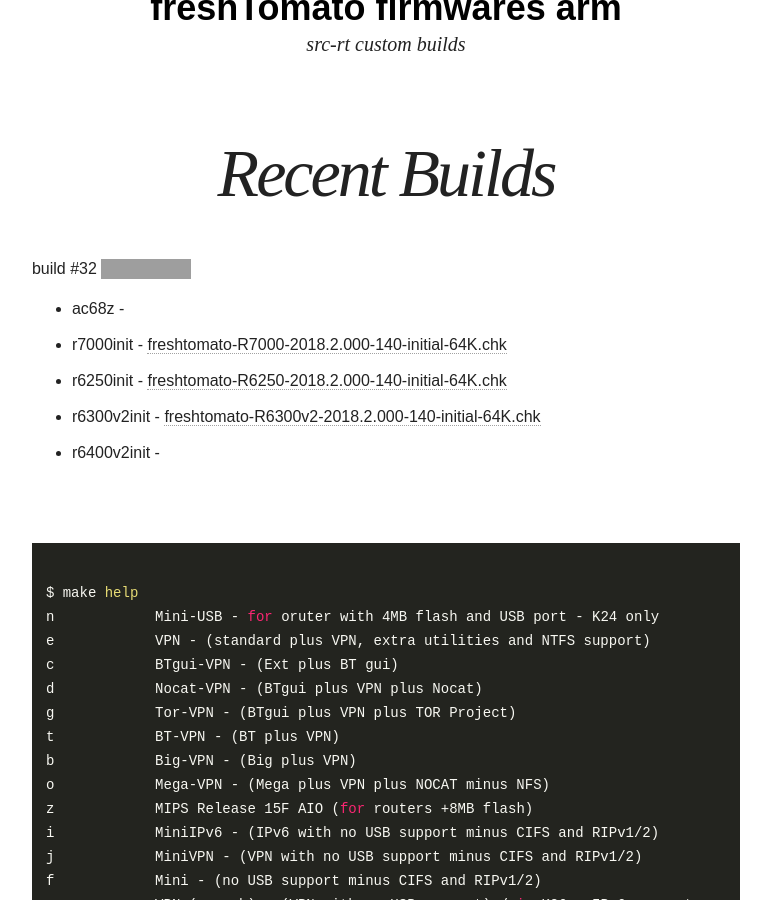
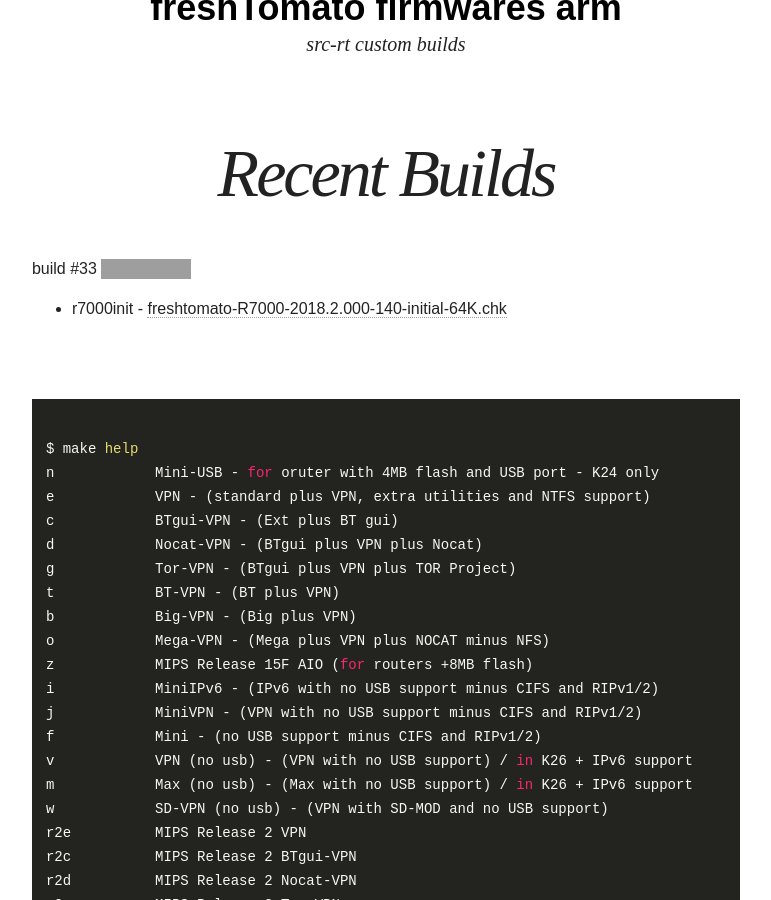
Before and after one commit to oglopss/freshTomato-ARM-ci-jekyll, a Jekyll site: the page built from index.html, in a window 1280 px wide and 900 px high, scrolled down 339 px. Shown: the whole window, without its empty margins (254-1025 px from the left). Built offline with Jekyll 4.4.1, drawn with Linux system fonts in a browser that asks for light colours; nearby versions of some CDN libraries; grey boxes are pictures that could not be loaded.

Commit message:
Travis build 33 r7000init pushed to gh-pages

```diff
--- a/_data/ss.yml
+++ b/_data/ss.yml
@@ -1,7 +1,3 @@
-build: 32
+build: 33
 files:
-  - 0002 ac68z
-  - 0004 r6250init freshtomato-R6250-2018.2.000-140-initial-64K.chk
-  - 0005 r6300v2init freshtomato-R6300v2-2018.2.000-140-initial-64K.chk
   - 0003 r7000init freshtomato-R7000-2018.2.000-140-initial-64K.chk
-  - 0006 r6400v2init
```
